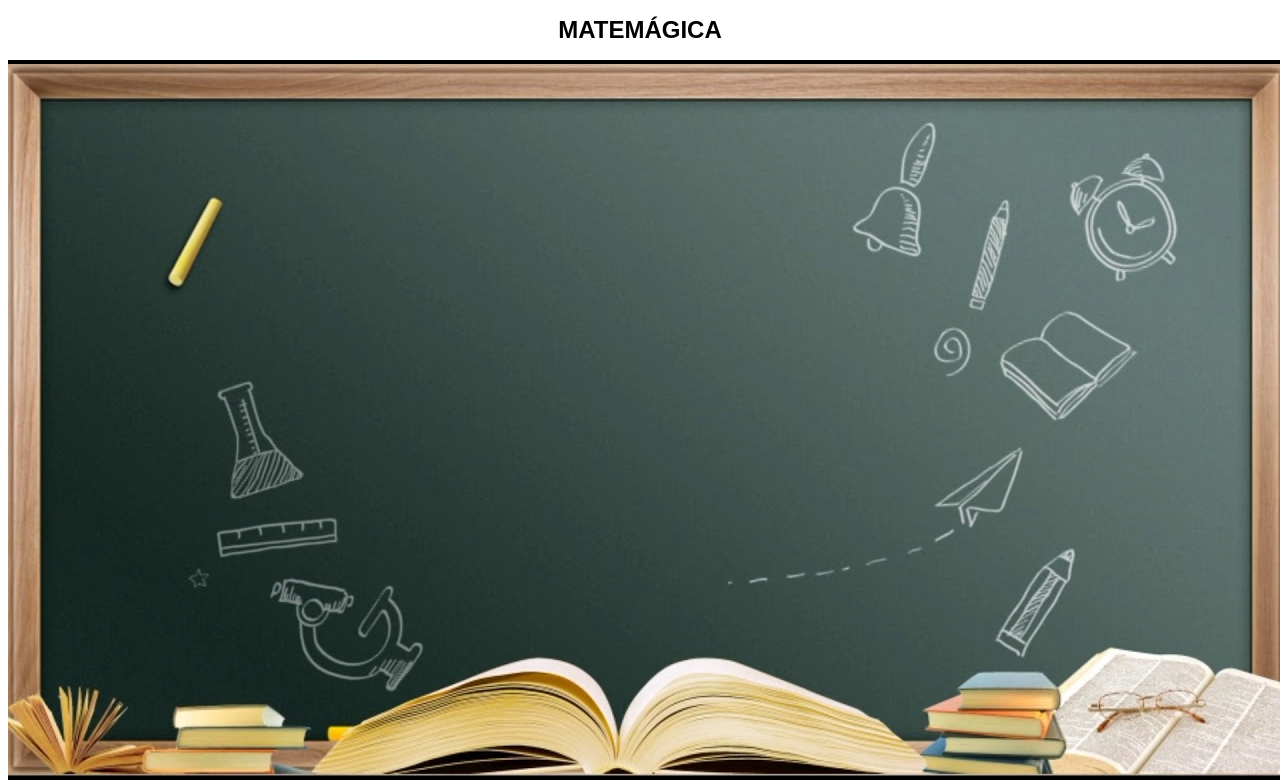
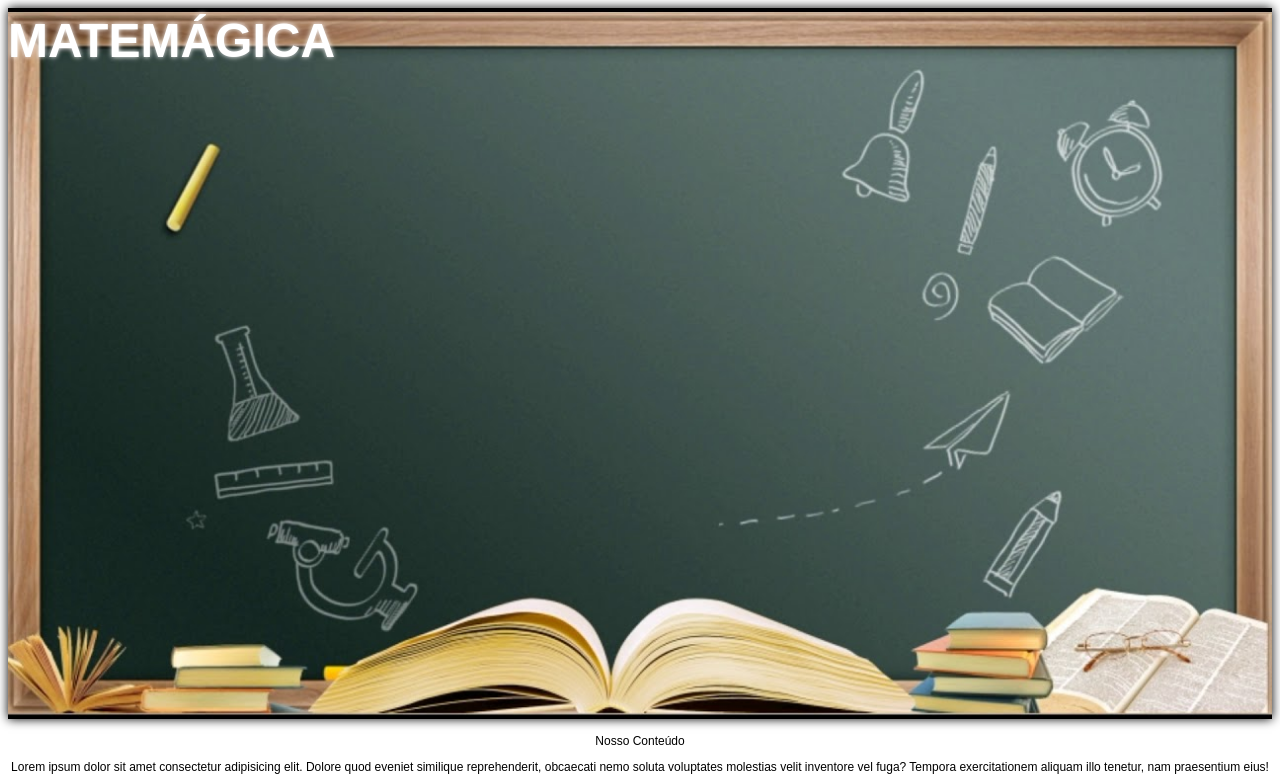
Before and after one commit to 1TDSVJ/matemagica, a plain HTML site: page index.html in a window 1280 px wide. Shown: the top 783 px of the page. Drawn offline with Linux system fonts and the light colour scheme.

Commit message:
cabeçalho finalizado

```diff
--- a/css/estilo.css
+++ b/css/estilo.css
@@ -3,3 +3,17 @@ body{
     font-family: Arial, sans-serif;
     text-align: center;
 }
+
+header h1{
+    color: #ffffff;
+    font-size: 4em;
+    display: inline;
+    position:absolute;
+    text-shadow: 0 0 5px #ffffff;
+    line-height: 6%;
+}
+
+header img{
+    width: 100%;
+    box-shadow: 0 0 10px #000000;
+}
```
